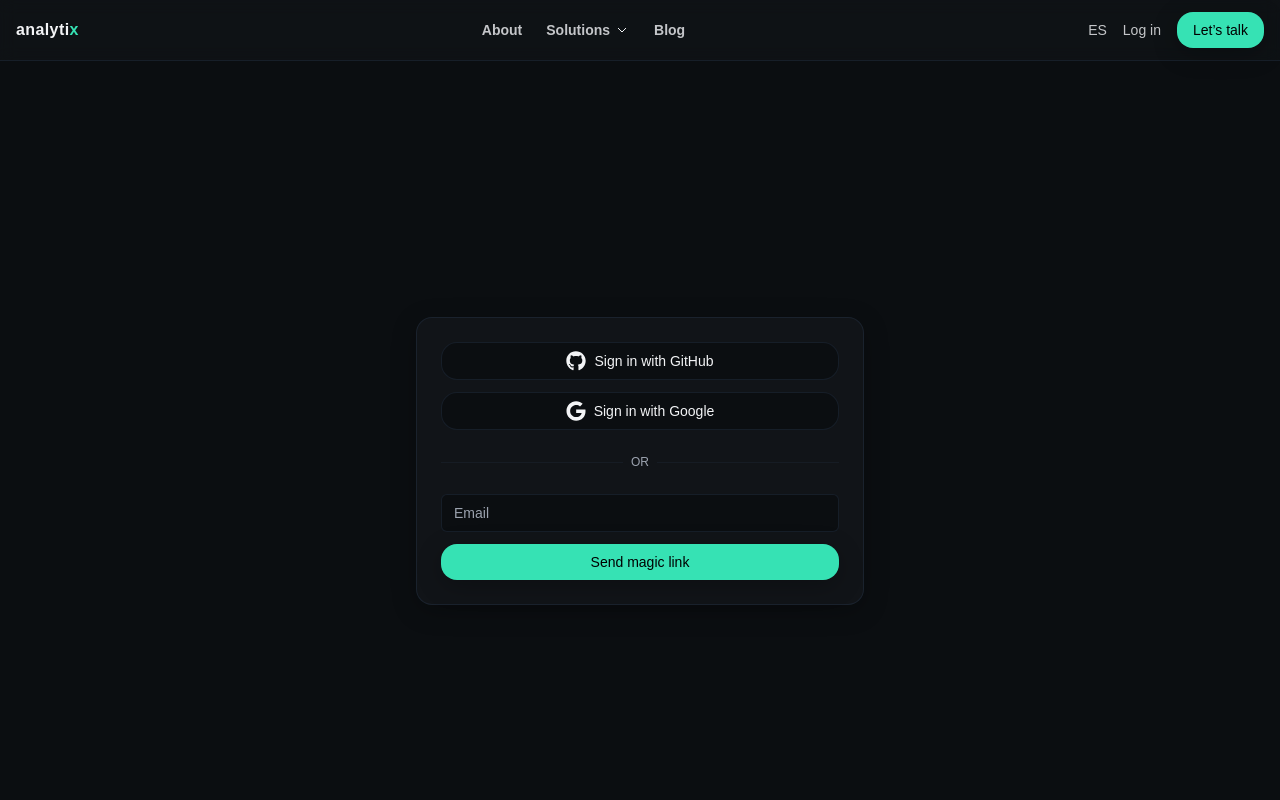
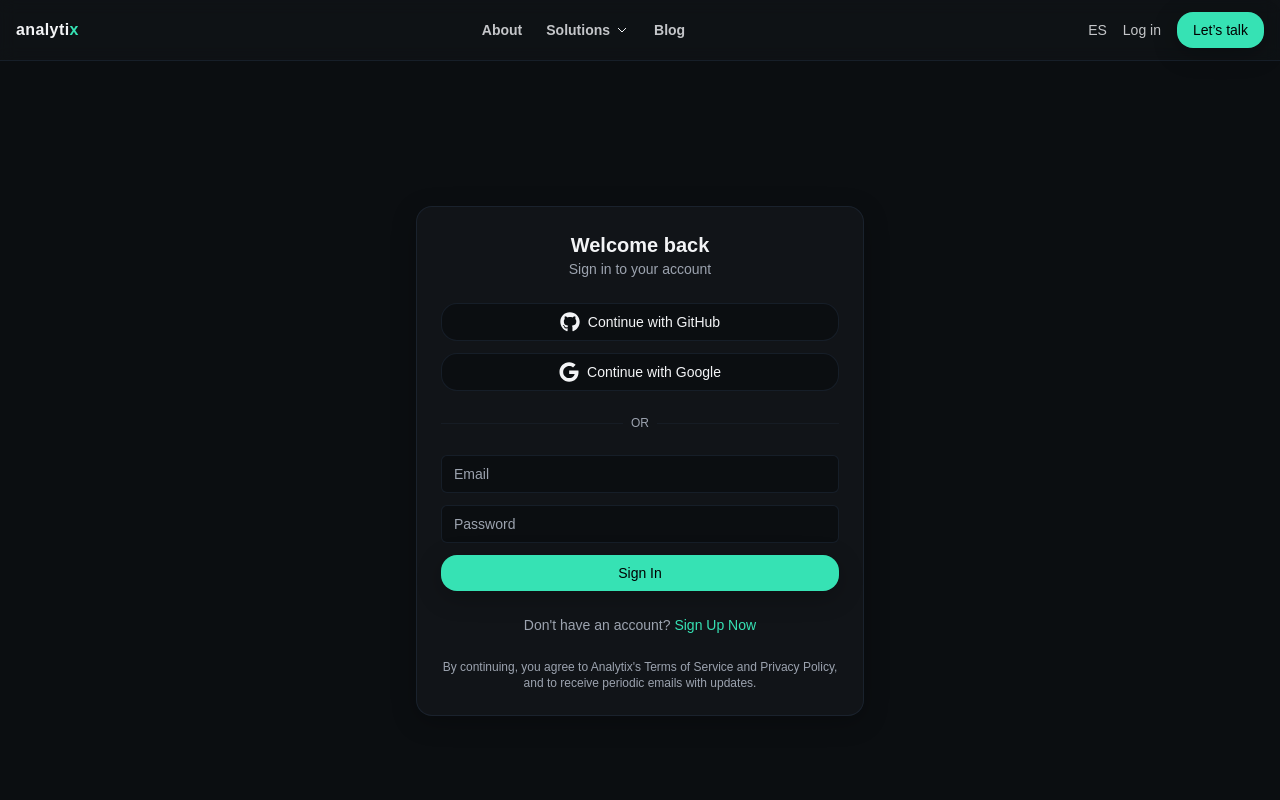
Before and after one commit to analytix-code-groove/web-app, a Next.js app: page /login in a window 1280 px wide. Shown: the top 800 px of the page. Built offline with nearby package versions, Linux system fonts and the light colour scheme.

Commit message:
feat: add provider sign-in options

```diff
--- a/src/app/login/page.tsx
+++ b/src/app/login/page.tsx
@@ -2,17 +2,19 @@
 
 import { useState } from 'react'
 import { FaGithub, FaGoogle } from 'react-icons/fa'
+import Link from 'next/link'
 import { createSupabaseBrowserClient } from '../../lib/supabase'
 
 export default function LoginPage() {
   const [email, setEmail] = useState('')
+  const [password, setPassword] = useState('')
   const [message, setMessage] = useState('')
 
-  const handleEmailLogin = async (e: React.FormEvent) => {
+  const handleLogin = async (e: React.FormEvent) => {
     e.preventDefault()
     const supabase = createSupabaseBrowserClient()
-    const { error } = await supabase.auth.signInWithOtp({ email })
-    setMessage(error ? error.message : 'Check your email for the login link.')
+    const { error } = await supabase.auth.signInWithPassword({ email, password })
+    setMessage(error ? error.message : '')
   }
 
   const handleProviderLogin = (provider: 'google' | 'github') => async () => {
@@ -24,14 +26,17 @@ export default function LoginPage() {
   return (
     <main className="bg-bg flex min-h-screen items-center justify-center px-4">
       <div className="w-full max-w-md rounded-xl2 border border-stroke/70 bg-surface p-6 text-center shadow-soft">
-        <div className="flex flex-col gap-3">
+        <h1 className="text-xl font-semibold text-text">Welcome back</h1>
+        <p className="mb-6 text-sm text-muted">Sign in to your account</p>
+
+        <div className="mb-6 flex flex-col gap-3">
           <button
             type="button"
             onClick={handleProviderLogin('github')}
             className="flex items-center justify-center gap-2 rounded-xl2 border border-stroke/60 bg-bg px-4 py-2 text-sm font-medium text-text transition hover:bg-bg/80"
           >
             <FaGithub className="h-5 w-5" />
-            <span>Sign in with GitHub</span>
+            <span>Continue with GitHub</span>
           </button>
           <button
             type="button"
@@ -39,17 +44,17 @@ export default function LoginPage() {
             className="flex items-center justify-center gap-2 rounded-xl2 border border-stroke/60 bg-bg px-4 py-2 text-sm font-medium text-text transition hover:bg-bg/80"
           >
             <FaGoogle className="h-5 w-5" />
-            <span>Sign in with Google</span>
+            <span>Continue with Google</span>
           </button>
         </div>
 
-        <div className="my-6 flex items-center">
+        <div className="mb-6 flex items-center">
           <span className="h-px flex-1 bg-stroke/40" />
           <span className="px-2 text-xs uppercase text-muted">or</span>
           <span className="h-px flex-1 bg-stroke/40" />
         </div>
 
-        <form onSubmit={handleEmailLogin} className="flex flex-col gap-3">
+        <form onSubmit={handleLogin} className="flex flex-col gap-3">
           <input
             type="email"
             value={email}
@@ -57,15 +62,33 @@ export default function LoginPage() {
             placeholder="Email"
             className="w-full rounded-md border border-stroke/60 bg-bg px-3 py-2 text-sm text-text placeholder:text-muted focus:border-mint focus:outline-none"
           />
+          <input
+            type="password"
+            value={password}
+            onChange={(e) => setPassword(e.target.value)}
+            placeholder="Password"
+            className="w-full rounded-md border border-stroke/60 bg-bg px-3 py-2 text-sm text-text placeholder:text-muted focus:border-mint focus:outline-none"
+          />
           <button
             type="submit"
             className="rounded-xl2 bg-mint px-4 py-2 text-sm font-medium text-black shadow-soft transition hover:opacity-90"
           >
-            Send magic link
+            Sign In
           </button>
         </form>
 
         {message && <p className="mt-4 text-sm text-text">{message}</p>}
+
+        <p className="mt-6 text-sm text-muted">
+          Don&apos;t have an account?{' '}
+          <Link href="/signup" className="text-mint">
+            Sign Up Now
+          </Link>
+        </p>
+
+        <p className="mt-6 text-xs text-muted">
+          By continuing, you agree to Analytix&apos;s Terms of Service and Privacy Policy, and to receive periodic emails with updates.
+        </p>
       </div>
     </main>
   )
```
